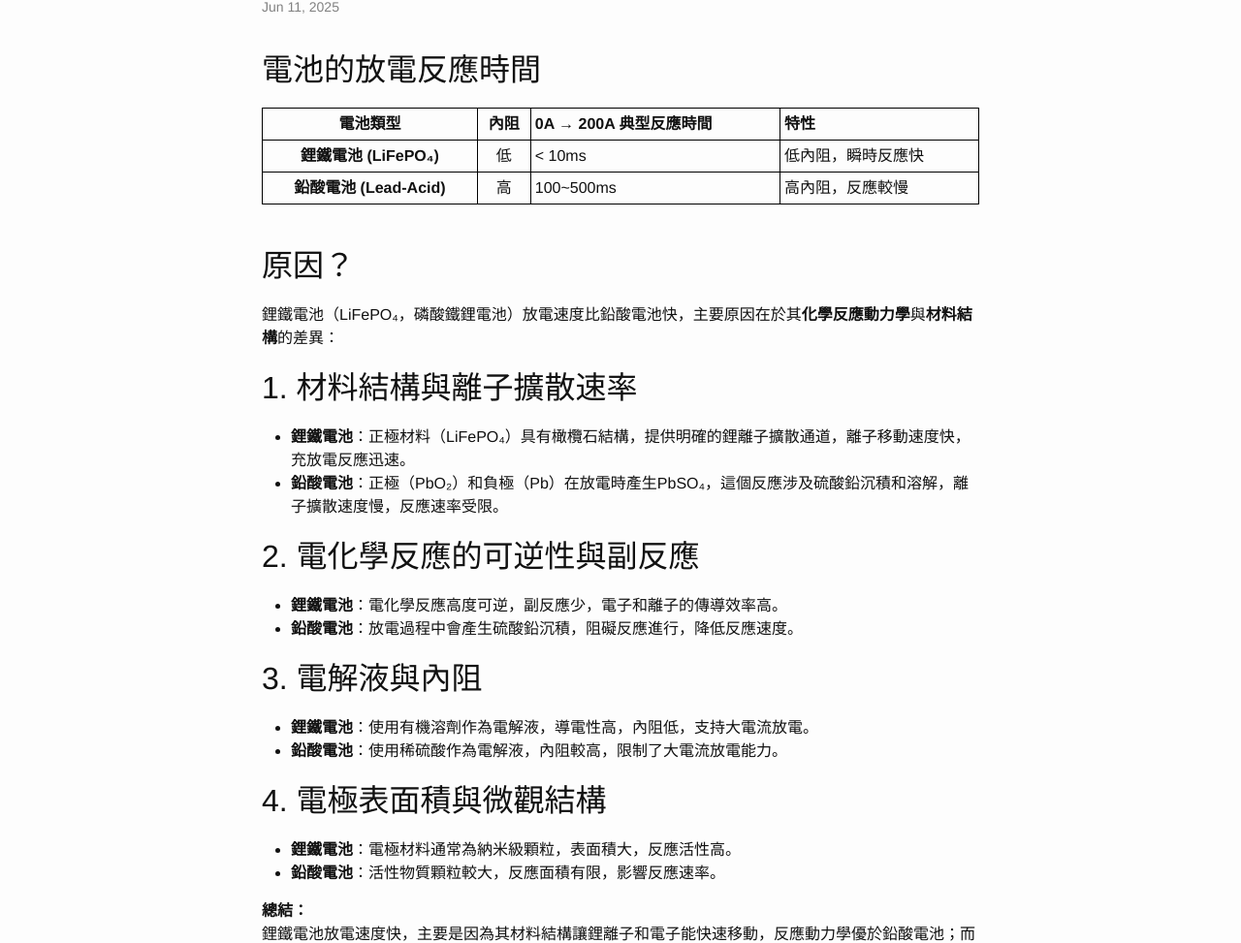
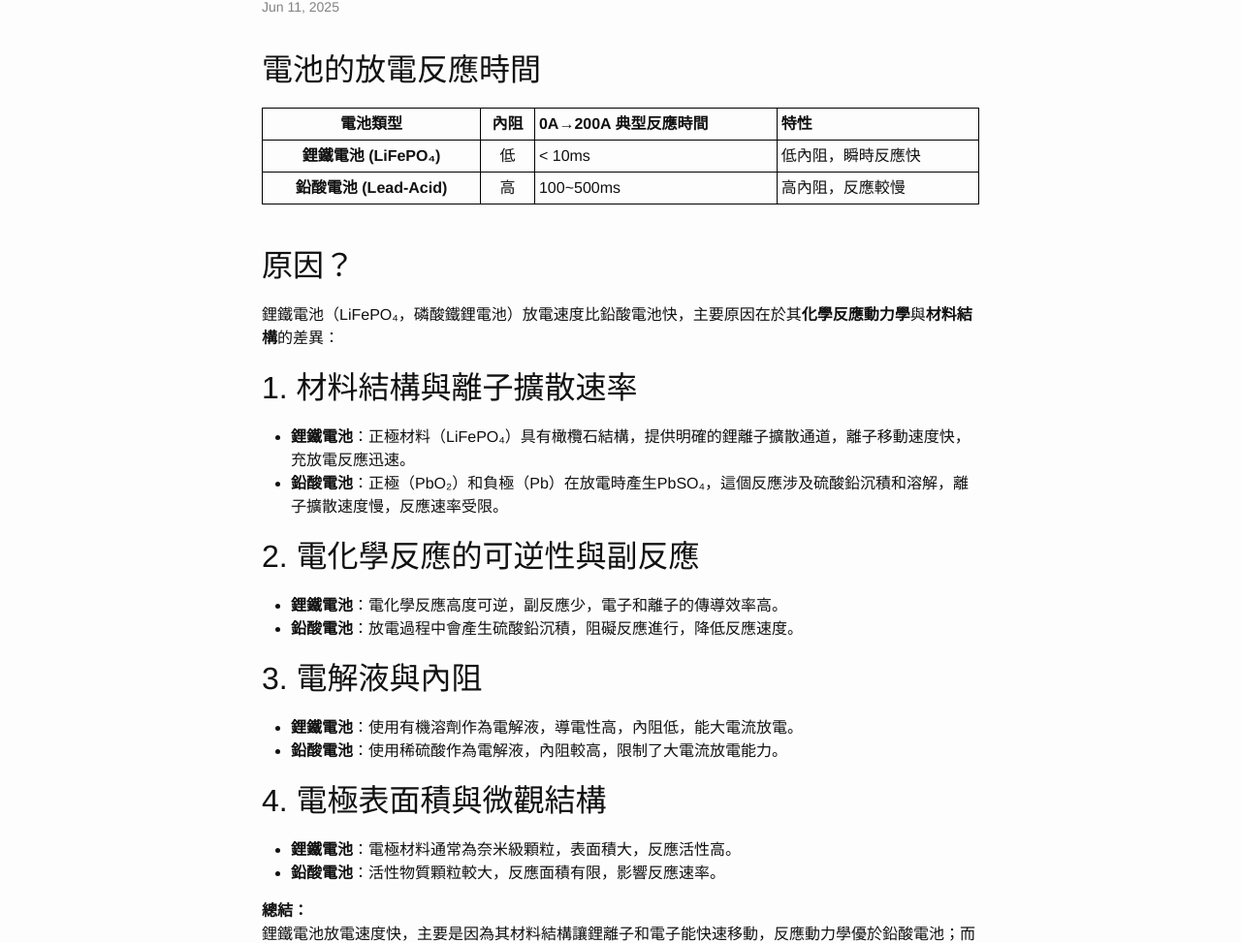
Before and after one commit to 1stbenz/1stbenz.github.io, a Jekyll site: the page built from _posts/2025-06-11-lithium-vs-lead-analysis.md, in a window 1280 px wide. Shown: the part 152-1125 px from the top of the page at 97% size. Built offline with Jekyll 4.4.1, drawn with Linux system fonts in a browser that asks for light colours.

Commit message:
Update 2025-06-11-lithium-vs-lead-analysis.md

```diff
--- a/_posts/2025-06-11-lithium-vs-lead-analysis.md
+++ b/_posts/2025-06-11-lithium-vs-lead-analysis.md
@@ -7,7 +7,7 @@ categories: Auto
 
 ## 電池的放電反應時間
 
-| **電池類型** | **內阻** | **0A → 200A 典型反應時間** | **特性** |
+| **電池類型** | **內阻** | **0A→200A 典型反應時間** | **特性** |
 |-------------|----------|:----------------------|:----------|
 | **鋰鐵電池 (LiFePO₄)** | 低 | < 10ms | 低內阻，瞬時反應快 |
 | **鉛酸電池 (Lead-Acid)** | 高 | 100~500ms | 高內阻，反應較慢 |
@@ -26,11 +26,11 @@ categories: Auto
 - **鉛酸電池**：放電過程中會產生硫酸鉛沉積，阻礙反應進行，降低反應速度。
 
 ## 3. 電解液與內阻
-- **鋰鐵電池**：使用有機溶劑作為電解液，導電性高，內阻低，支持大電流放電。
+- **鋰鐵電池**：使用有機溶劑作為電解液，導電性高，內阻低，能大電流放電。
 - **鉛酸電池**：使用稀硫酸作為電解液，內阻較高，限制了大電流放電能力。
 
 ## 4. 電極表面積與微觀結構
-- **鋰鐵電池**：電極材料通常為納米級顆粒，表面積大，反應活性高。
+- **鋰鐵電池**：電極材料通常為奈米級顆粒，表面積大，反應活性高。
 - **鉛酸電池**：活性物質顆粒較大，反應面積有限，影響反應速率。
 
 **總結：**
```
